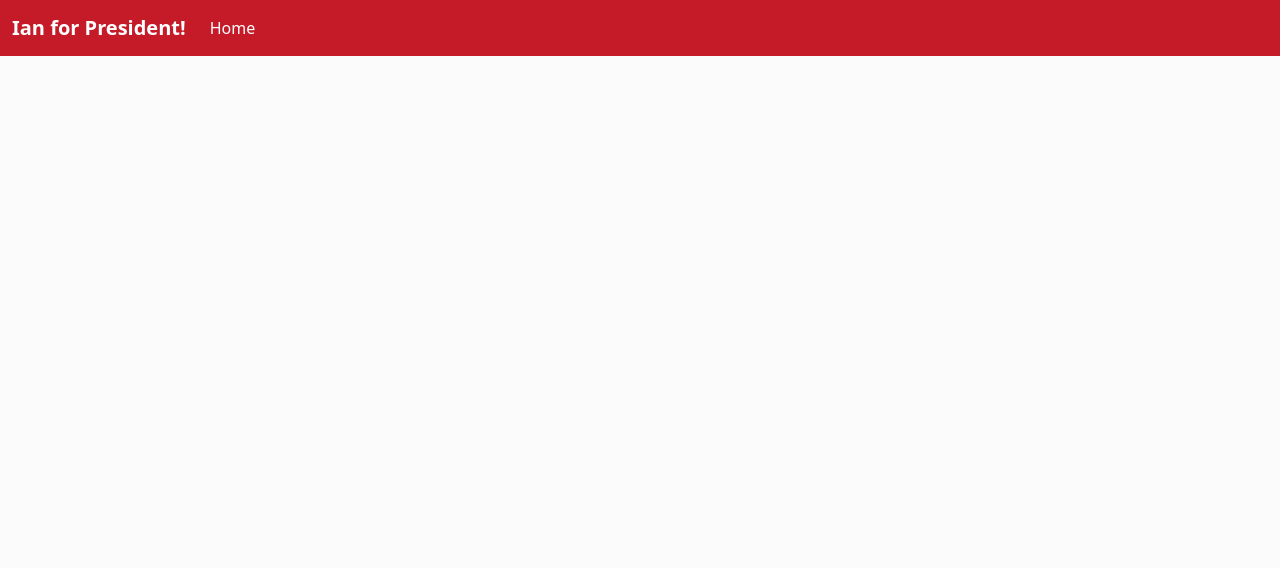
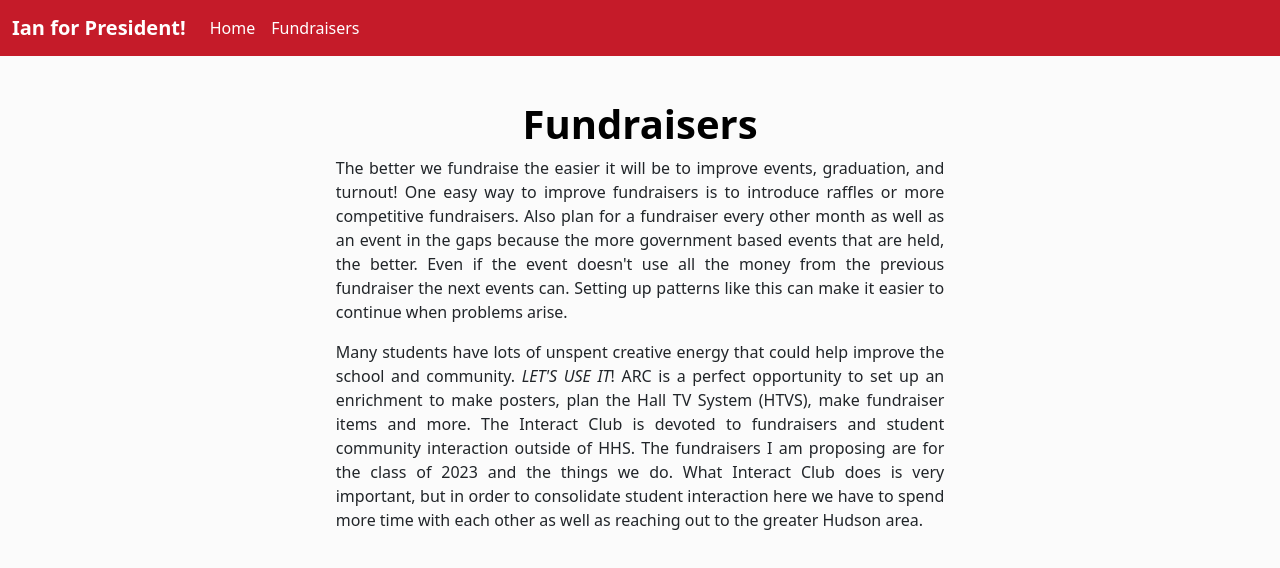
Before and after one commit to Snow-cannon/IanForPresident, a website: page client/fundraiser.html in a window 1280 px wide. Drawn offline with nearby package versions, Linux system fonts and the light colour scheme.

Commit message:
Added Fundraiser Page > Added fundraiser.html > Moved img to top of page > Changed source img

```diff
--- a/client/buildNav.js
+++ b/client/buildNav.js
@@ -60,7 +60,7 @@ function buildNav(container) {
     }
 
     addPage('Home', '/');
-    // addPage('Fundraisers', './fundraiser.html');
+    addPage('Fundraisers', './fundraiser.html');
 
     container.appendChild(nav);
 }
--- a/client/fundraiser.html
+++ b/client/fundraiser.html
@@ -20,4 +20,25 @@
 
 <body>
     <script src="../buildNav.js"></script>
+
+    <div class="row">
+        <div class="col"></div>
+        <div class="col-lg-8 justify-content-center col-padded">
+            <h1 class="text-center title">Fundraisers</h1>
+            <p class="justice">The better we fundraise the easier it will be to improve events, graduation, and
+                turnout! One easy way to improve fundraisers is to introduce raffles or more competitive fundraisers.
+                Also plan for a fundraiser every other month as well as an event in the gaps because the more government
+                based events that are held, the better. Even if the event doesn't use all the money from the previous
+                fundraiser the next events can. Setting up patterns like this can make it easier to continue when
+                problems arise.</p>
+            <p class="justice">Many students have lots of unspent creative energy that could help improve the school
+                and community. <i>LET'S USE IT</i>! ARC is a perfect opportunity to set up an enrichment to make
+                posters, plan the Hall TV System (HTVS), make fundraiser items and more. The Interact Club is devoted
+                to fundraisers and student community interaction outside of HHS. The fundraisers I am proposing are for
+                the class of 2023 and the things we do. What Interact Club does is very important, but in order to
+                consolidate student interaction here we have to spend more time with each other as well as reaching out
+                to the greater Hudson area.</p>
+        </div>
+        <div class="col"></div>
+    </div>
 </body>
```
Also changed, not shown: client/index.html (+7 -4 lines), client/imgs/face.jpg (added), client/imgs/selfie.png (deleted).
